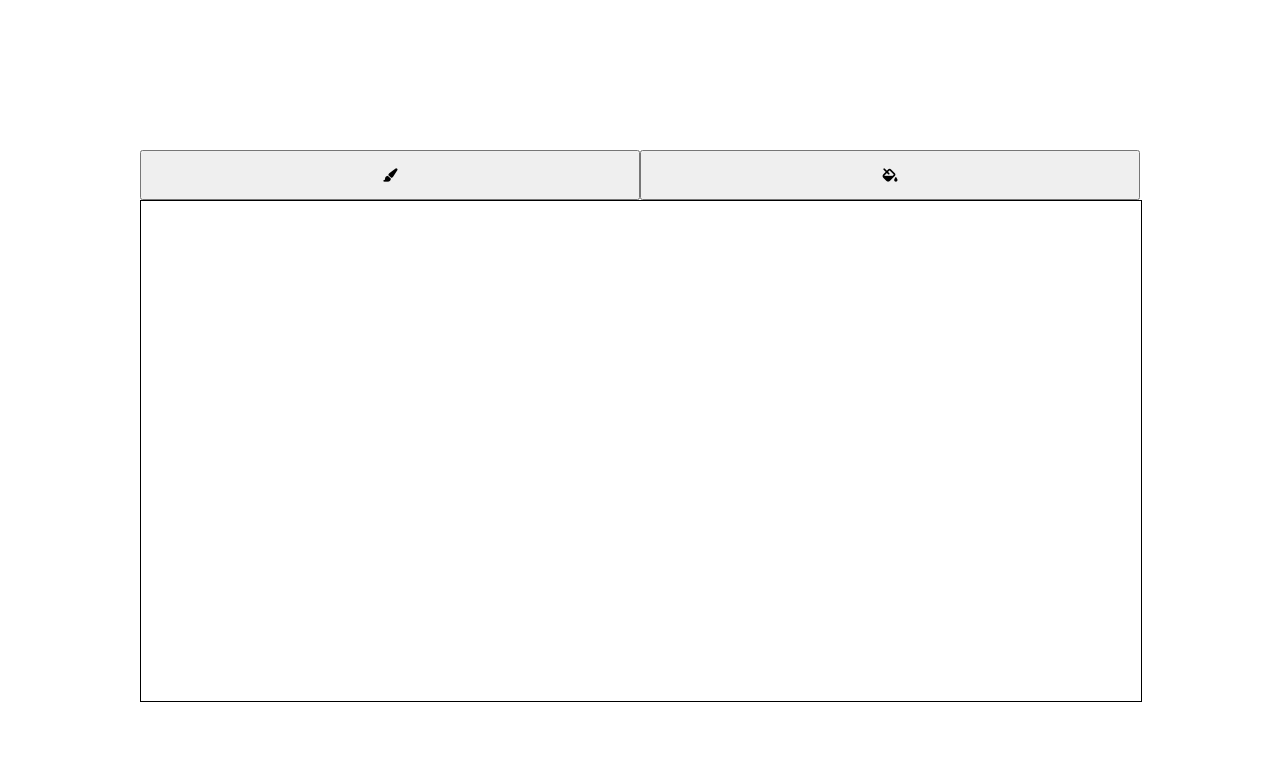
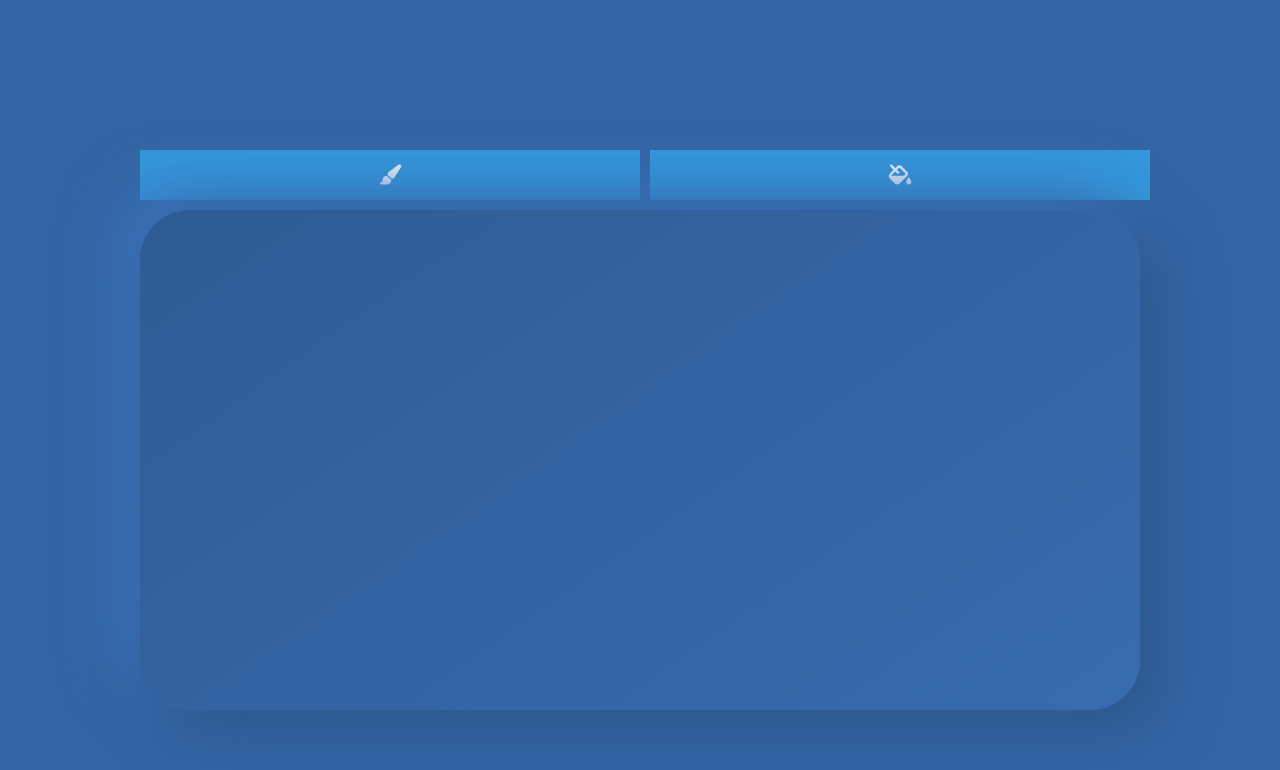
Before and after one commit to Gabrieltrinidad0101/floodfill, a plain HTML site: page index.html in a window 1280 px wide. Drawn offline with Linux system fonts and the light colour scheme.

Commit message:
add more styles

```diff
--- a/index.html
+++ b/index.html
@@ -11,8 +11,8 @@
 <body>
     <div class="container">
         <div class="app">
-            <button class="paint"><i class="fa-solid fa-paintbrush"></i></button>
-            <button class="cube"><i class="fa-solid fa-fill-drip"></i></button>
+            <button class="paint btn"><i class="fa-solid fa-paintbrush"></i></button>
+            <button class="cube btn"><i class="fa-solid fa-fill-drip"></i></button>
             <canvas width="1000" height="500"></canvas>
         </div>
     </div>
--- a/script.js
+++ b/script.js
@@ -22,6 +22,8 @@ const paintDown = e=>{
     ctx.beginPath()
     ctx.moveTo(e.clientX - canvas.offsetLeft,e.clientY - canvas.offsetTop)
     ctx.lineWidth = 10
+    ctx.lineJoin = "round"
+    ctx.lineCap = "round"
     ctx.stroke()
 }
 
@@ -39,7 +41,7 @@ canvas.addEventListener("mousedown",e=>{
     }
     const x = e.clientX - canvas.offsetLeft
     const y = e.clientY - canvas.offsetTop
-    floodfill.flood(x,y,[0,255,0,255])
+    floodfill.flood(x,y,[164, 0, 0,255])
 })
 
 canvas.addEventListener("mousemove",e=>{
--- a/style.css
+++ b/style.css
@@ -1,6 +1,10 @@
 *{
     margin: 0;
     padding: 0;
+}
+
+body{
+    background: #3465a4;
 }
 
 .container{
@@ -19,8 +23,10 @@
     grid-template-rows: 10% 90%;
     grid-template-areas: "paint cube"
                           "canvas canvas";
+    gap:10px;
 
 }
+
 
 .paint{
     grid-area: paint;
@@ -30,7 +36,24 @@
     grid-area: cube;
 }
 
+.btn{
+    background: #3498db;
+    font-family: Arial;
+    color: #ffffff;
+    font-size: 20px;
+    padding: 10px 20px 10px 20px;
+    border: none;
+}
+
+
+.btn:hover {
+    background: #3cb0fd;
+  }
+
 canvas{
-    border: 1px solid #000;
-    grid-area: canvas;
+        grid-area: canvas;
+    border-radius: 50px;
+background: linear-gradient(145deg, #2f5b94, #386caf);
+box-shadow:  20px 20px 60px #2c568b,
+             -20px -20px 60px #3c74bd;
 }
```
